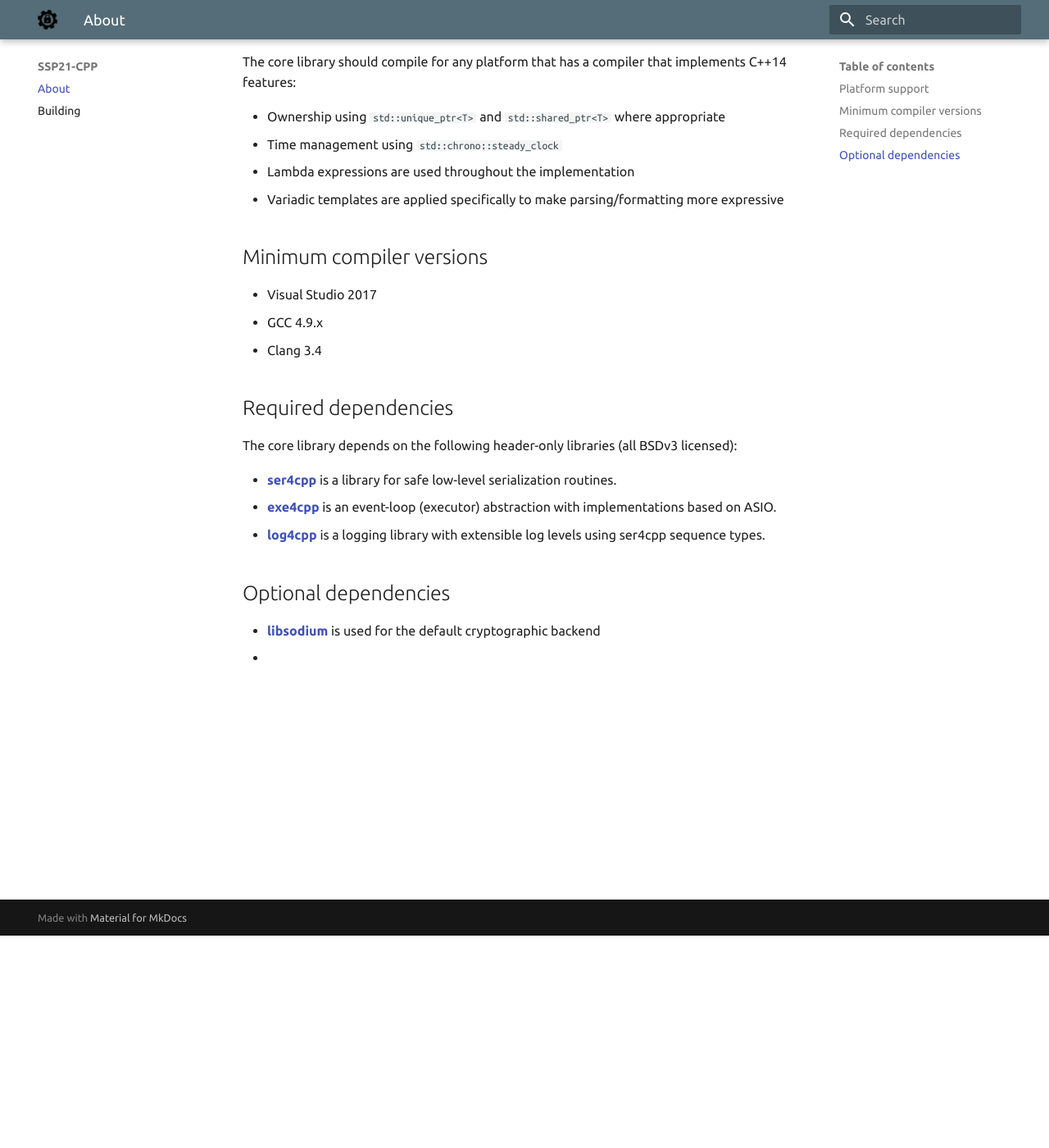
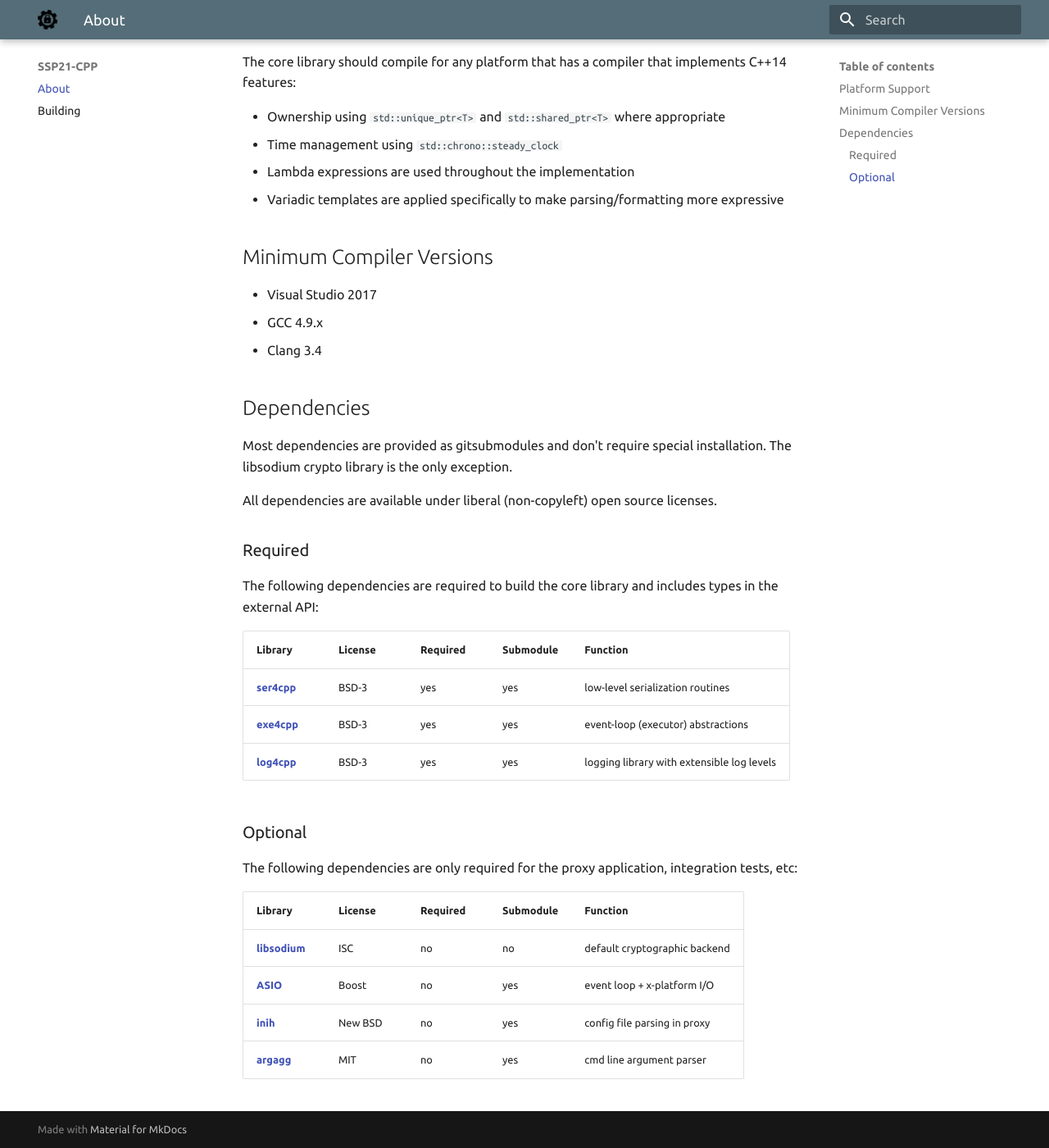
Before and after one commit to aegis4ics/ssp21-cpp-mkdocs, an MkDocs documentation site: the page built from docs/index.md, in a window 1280 px wide and 1400 px high, scrolled down 259 px. Shown: the whole window at 82% size. Built offline with MkDocs 1.6.1 and Material for MkDocs 9.7.7, drawn with Linux system fonts in a browser that asks for light colours; some of the changed text lies outside the part shown.

Commit message:
put dependencies in tables

```diff
--- a/docs/index.md
+++ b/docs/index.md
@@ -1,8 +1,8 @@
 # About
 
-SSP21-CPP is a platform-neutral reference implementation of the [SSP21](TODO) protocol written in modern C++ provided under the [BSDv3 license](https://opensource.org/licenses/BSD-3-Clause).
+SSP21-CPP is a platform-neutral reference implementation of the [SSP21](TODO) protocol written in modern C++ provided under the [BSD-3 clause license](https://opensource.org/licenses/BSD-3-Clause).
 
-## Platform support
+## Platform Support
 
 The core library should compile for any platform that has a compiler that implements C++14 features:
 
@@ -11,21 +11,35 @@ The core library should compile for any platform that has a compiler that implem
 * Lambda expressions are used throughout the implementation
 * Variadic templates are applied specifically to make parsing/formatting more expressive
 
-## Minimum compiler versions
+## Minimum Compiler Versions
 
 * Visual Studio 2017
 * GCC 4.9.x
 * Clang  3.4
 
-## Required dependencies
+## Dependencies
 
-The core library depends on the following header-only libraries (all BSDv3 licensed):
+Most dependencies are provided as gitsubmodules and don't require special installation. The libsodium crypto library is the only exception.
 
-* [ser4cpp](https://github.com/automatak/ser4cpp) is a library for safe low-level serialization routines.
-* [exe4cpp](https://github.com/automatak/exe4cpp) is an event-loop (executor) abstraction with implementations based on ASIO.
-* [log4cpp](https://github.com/automatak/log4cpp) is a logging library with extensible log levels using ser4cpp sequence types.
+All dependencies are available under liberal (non-copyleft) open source licenses.
 
-## Optional dependencies
+### Required
 
-* [libsodium](https://download.libsodium.org/doc/) is used for the default cryptographic backend
-*
+The following dependencies are required to build the core library and includes types in the external API:
+
+| Library                                            |  License  | Required  | Submodule  | Function                                                         |
+|----------------------------------------------------|-----------|-----------|------------|------------------------------------------------------------------|
+| [ser4cpp](https://github.com/automatak/ser4cpp)    |  BSD-3    | yes       | yes        | low-level serialization routines                                 |
+| [exe4cpp](https://github.com/automatak/exe4cpp)    |  BSD-3    | yes       | yes        | event-loop (executor) abstractions                               |
+| [log4cpp](https://github.com/automatak/log4cpp)    |  BSD-3    | yes       | yes        | logging library with extensible log levels                       |
+
+### Optional
+
+The following dependencies are only required for the proxy application, integration tests, etc:
+
+| Library                                            |  License  | Required  | Submodule  | Function                                                         |
+|----------------------------------------------------|-----------|-----------|------------|------------------------------------------------------------------|
+| [libsodium](https://download.libsodium.org/doc/)   |  ISC      | no        | no         | default cryptographic backend                                    |
+| [ASIO](https://think-async.com/Asio/)              |  Boost    | no        | yes        | event loop + x-platform I/O                                      |
+| [inih](https://github.com/benhoyt/inih)            |  New BSD  | no        | yes        | config file parsing in proxy                                     |
+| [argagg](https://github.com/vietjtnguyen/argagg)   |  MIT      | no        | yes        | cmd line argument parser                                         |
```
